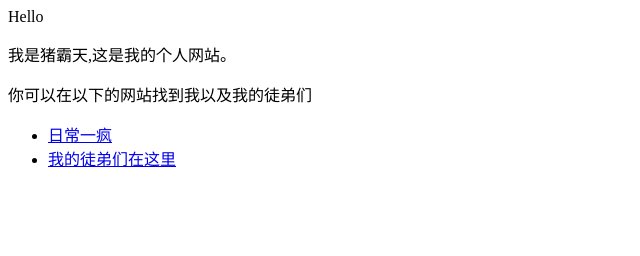
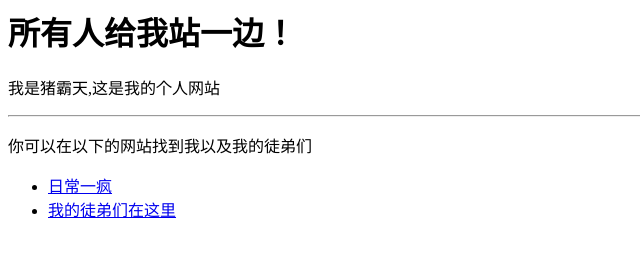
Before and after one commit to enterbox/enterbox.github.io, a plain HTML site: page index.html in a window 1280 px wide. Shown: the whole page, without its empty margins (0-640 px from the left). Drawn offline with Linux system fonts and the light colour scheme.

Commit message:
Update index.html

```diff
--- a/index.html
+++ b/index.html
@@ -1,5 +1,6 @@
-<p>Hello</p>
-<p>我是猪霸天,这是我的个人网站。 </p>
+<h1>所有人给我站一边！</h1>
+<p>我是猪霸天,这是我的个人网站 </p>
+<hr />
 <p>你可以在以下的网站找到我以及我的徒弟们</p>
 
 <ul>
```
